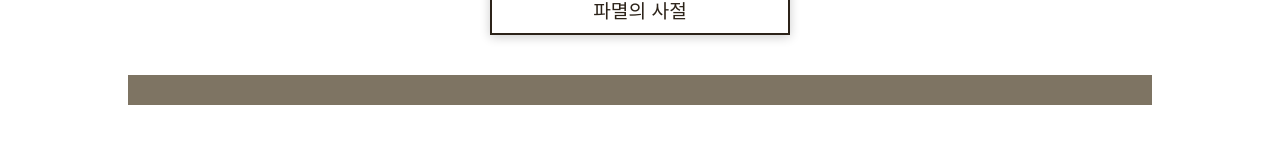
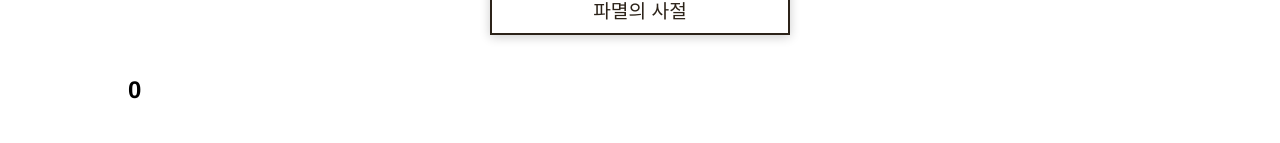
Before and after one commit to Andy-0414/hearthstone_quiz, a Vue app: page /about in a window 1280 px wide. Shown: the part 635-778 px from the top of the page. Built offline with nearby package versions, Linux system fonts and the light colour scheme.

Commit message:
UPDATE bar

```diff
--- a/src/views/About.vue
+++ b/src/views/About.vue
@@ -15,7 +15,13 @@
           :key="index"
         ></OptionButton>
       </div>
-      <div class="informationPanel"></div>
+      <div class="informationPanel">
+        <div class="informationPanel__score">{{score}}</div>
+        <div class="informationPanel__round">
+          <div id="roundBar"></div>
+          <div id="scoreBar"></div>
+        </div>
+      </div>
     </div>
   </div>
 </template>
@@ -31,6 +37,8 @@ export default Vue.extend({
       cards: [] as any[],
       wait: false,
       score: 0,
+      round: 0,
+      totalRound: 10,
       quizTypes: ["image", "name", "text", "cost"],
       optionCnt: 5,
       answerCard: {} as Card,
@@ -46,6 +54,7 @@ export default Vue.extend({
   },
   methods: {
     startGame() {
+      this.round++;
       this.wait = false;
       let cardManager = CardManager.getCardManager();
 
@@ -54,17 +63,23 @@ export default Vue.extend({
       this.optionCards = cardManager.getRandomCards(4);
     },
     selectAnswer(index: number) {
-      if (this.wait == false) {
+        console.log(index,this.answerIndex,this.round)
+      if (this.wait == false && this.round <= this.totalRound) {
         this.wait = true;
+        var roundBar: any = document.getElementById("roundBar");
+        roundBar.style.width = (this.round / this.totalRound) * 100 + "%";
         setTimeout(this.startGame, 1000);
         if (index == this.answerIndex) {
           this.score++;
+          var scoreBar: any = document.getElementById("scoreBar");
+          scoreBar.style.width = (this.score / this.totalRound) * 100 + "%";
         } else {
         }
       }
     }
   },
   computed: {
+    //TODO: 판정 오류가 있음
     getOptionList(): Card[] {
       let output: Card[] = this.optionCards;
       output.splice(this.answerIndex, 0, this.answerCard);
@@ -112,11 +127,38 @@ export default Vue.extend({
 
   margin: 10px 0;
 }
-.informationPanel{
+.informationPanel {
   width: 80vw;
   height: 30px;
   margin-top: 30px;
+  display: flex;
+  align-items: center;
+}
+.informationPanel__score {
+  font-size: 1.5em;
+  font-weight: bold;
+}
+.informationPanel__round {
+  flex: 1;
+  width: 100%;
+  height: 15px;
+  margin-left: 10px;
 
-  background-color: #7e7463;
+  display: flex;
+  flex-direction: column;
+}
+.informationPanel__round #roundBar {
+  width: 0;
+  height: 10px;
+  background: #fcd237;
+
+  transition: 0.5s;
+}
+.informationPanel__round #scoreBar {
+  width: 0;
+  height: 5px;
+  background: #eda115;
+
+  transition: 0.5s;
 }
 </style>
```
